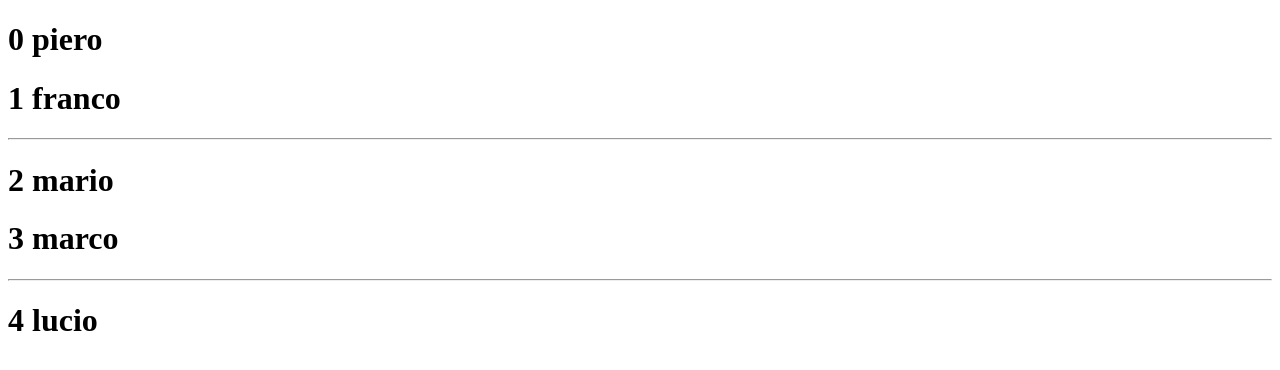
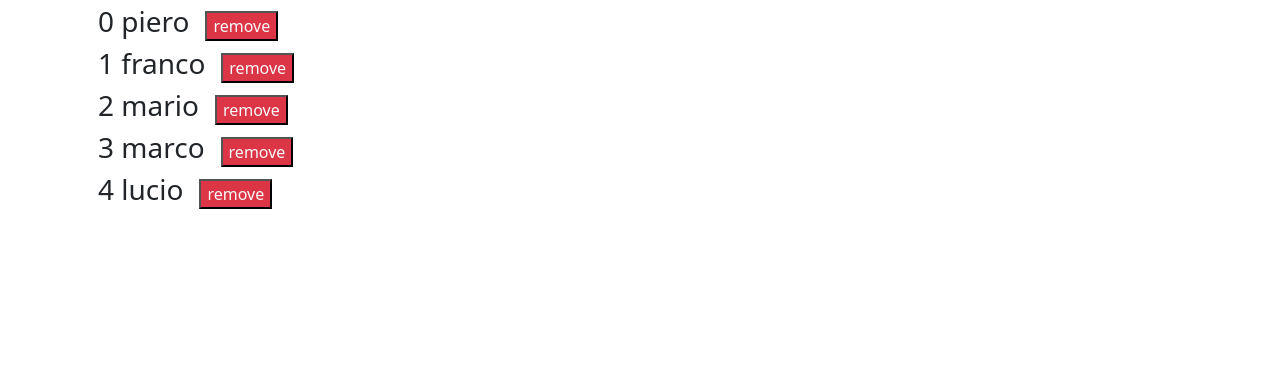
Before and after one commit to frame88/recap.2, an Angular app: page / in a window 1280 px wide. Shown: the top 370 px of the page. Built offline with nearby package versions, Linux system fonts and the light colour scheme.

Commit message:
lista di nomi con pulsante delete che cancella i nomi dalla lista

```diff
--- a/angular.json
+++ b/angular.json
@@ -23,6 +23,8 @@
               "src/assets"
             ],
             "styles": [
+              "./node_modules/bootstrap/dist/css/bootstrap.min.css",
+              "./node_modules/font-awesome/css/font-awesome.min.css",
               "src/styles.css"
             ],
             "scripts": []
--- a/package.json
+++ b/package.json
@@ -18,6 +18,8 @@
     "@angular/platform-browser": "^14.1.0",
     "@angular/platform-browser-dynamic": "^14.1.0",
     "@angular/router": "^14.1.0",
+    "bootstrap": "^5.2.0",
+    "font-awesome": "^4.7.0",
     "rxjs": "~7.5.0",
     "tslib": "^2.3.0",
     "zone.js": "~0.11.4"
--- a/src/app/app.component.ts
+++ b/src/app/app.component.ts
@@ -3,10 +3,14 @@ import { Component } from '@angular/core';
 @Component({
   selector: 'app-root',
   template: `
-    <li *ngFor="let nome of listanomi; let i = index; let dispari = odd;">
-      <h1>{{i}} {{nome}}</h1>
-      <hr *ngIf="dispari">
-    </li>
+    <div class="container-fluid d-flex justify-content-center">
+      <div class="container">
+        <li *ngFor="let nome of listanomi; let i = index; let dispari = odd;">
+          <span class="fs-3 m-3">{{i}} {{nome}}</span>
+          <button class="bg-danger text-light" (click)="remove(nome)">remove</button>
+        </li>
+      </div>
+    </div>
   `,
   styles: [`li{list-style-type: none;}`]
 })
@@ -15,4 +19,10 @@ export class AppComponent {
 
 
   listanomi = ['piero', 'franco', 'mario', 'marco','lucio'];
+
+  remove(nome: string) {
+    console.log('remove work\n');
+    const index = this.listanomi.indexOf(nome);
+    this.listanomi.splice(index, 1);
+  }
 }
```
Also changed, not shown: 1 other file (tests, documents, lock files or other folders).
